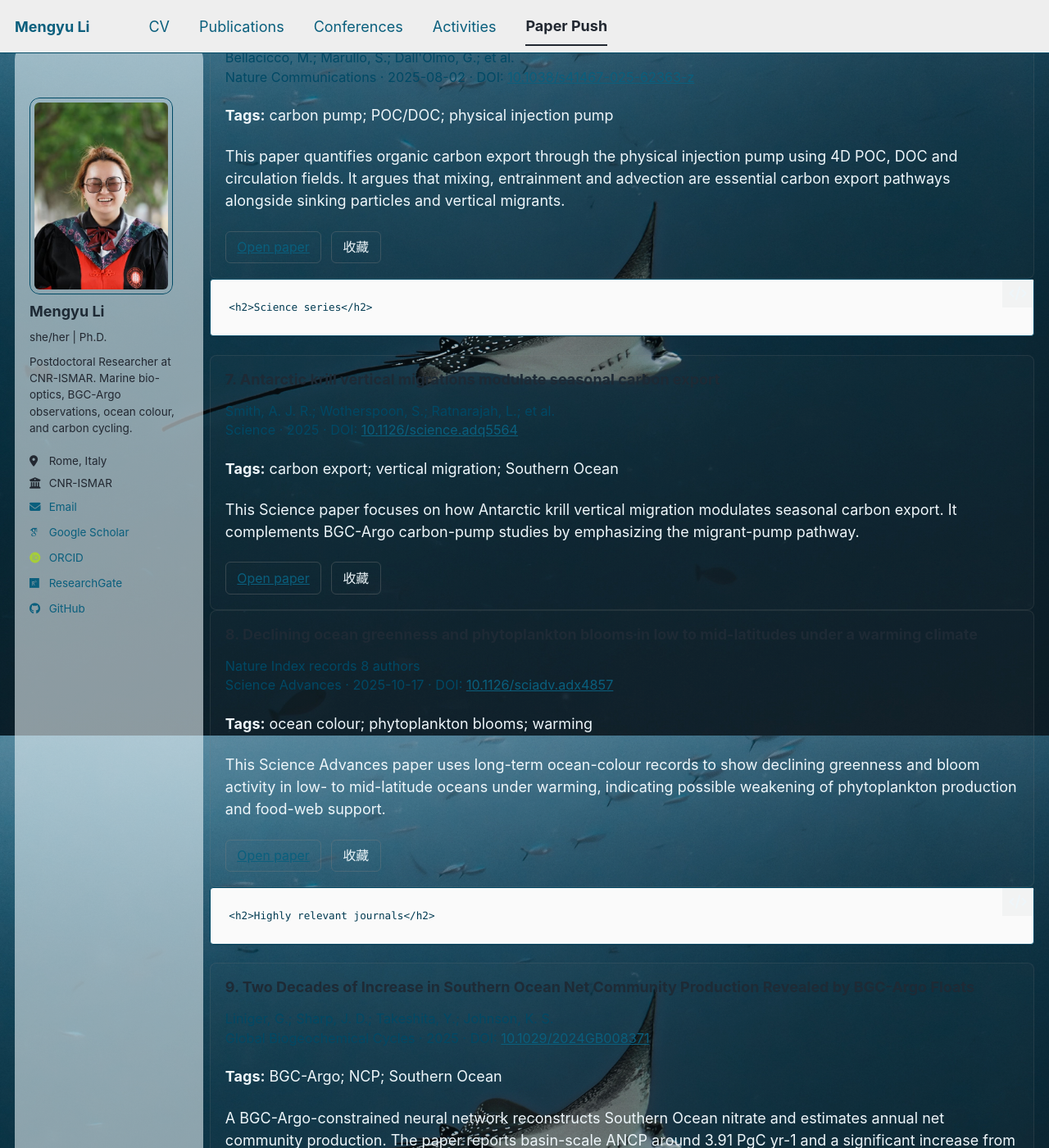
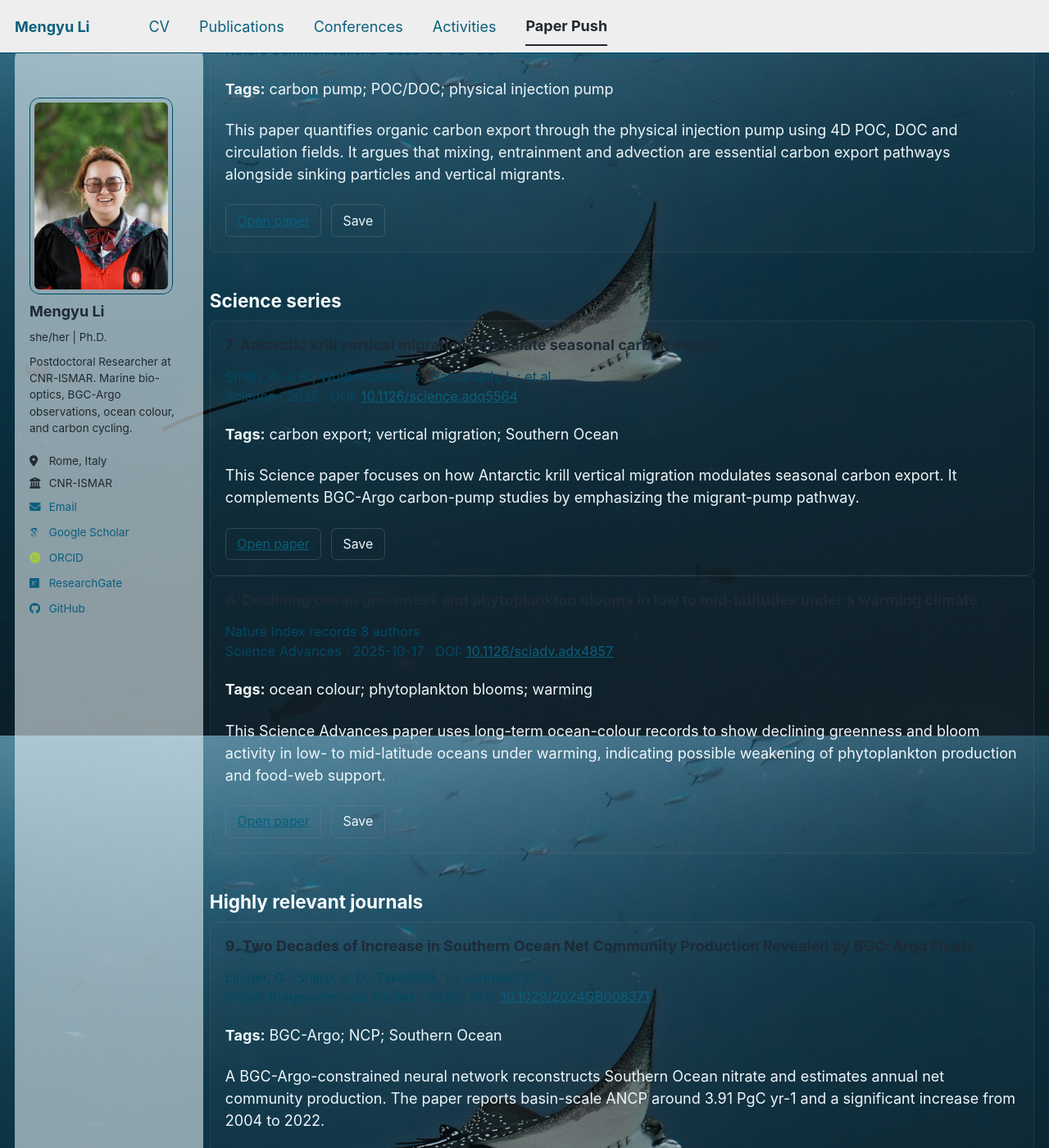
Before and after one commit to MengyuLi15/MengyuLi15.github.io, a Jekyll site: the page built from _pages/paper-push-2026-05-27.md, in a window 1280 px wide and 1400 px high, scrolled down 2943 px. Shown: the whole window at 82% size. Built offline with Jekyll 4.4.1, drawn with Linux system fonts in a browser that asks for light colours; some web fonts are replaced; a script bundle is joined from its source files by our own code; library files that are not in the unit come from our copies; some of the changed text lies outside the part shown.

Commit message:
Fix paper push page rendering

```diff
--- a/_pages/paper-push-2026-05-27.md
+++ b/_pages/paper-push-2026-05-27.md
@@ -34,35 +34,35 @@ author_profile: true
 
 {% assign current_group = "" %}
 {% for paper in issue.papers %}
-  {% if paper.group != current_group %}
-    {% assign current_group = paper.group %}
-    <h2>{{ current_group }}</h2>
-  {% endif %}
+{% if paper.group != current_group %}
+{% assign current_group = paper.group %}
+<h2>{{ current_group }}</h2>
+{% endif %}
 
-  <article class="paper-push-paper">
-    <h3>{{ forloop.index }}. {{ paper.title }}</h3>
-    <p class="paper-push-meta">
-      {{ paper.authors }}<br>
-      {{ paper.journal }} · {{ paper.published }} · DOI:
-      <a href="https://doi.org/{{ paper.doi }}">{{ paper.doi }}</a>
-    </p>
-    <p><strong>Tags:</strong> {{ paper.tags }}</p>
-    <p>{{ paper.summary }}</p>
-    <div class="paper-push-paper-actions">
-      <a class="paper-push-button" href="{{ paper.url }}">Open paper</a>
-      <button
-        class="favorite-button"
-        type="button"
-        data-favorite-paper
-        data-issue-date="{{ issue.date | escape }}"
-        data-title="{{ paper.title | escape }}"
-        data-authors="{{ paper.authors | escape }}"
-        data-journal="{{ paper.journal | escape }}"
-        data-published="{{ paper.published | escape }}"
-        data-doi="{{ paper.doi | escape }}"
-        data-url="{{ paper.url | escape }}"
-        data-summary="{{ paper.summary | escape }}"
-        aria-pressed="false">收藏</button>
-    </div>
-  </article>
+<article class="paper-push-paper">
+  <h3>{{ forloop.index }}. {{ paper.title }}</h3>
+  <p class="paper-push-meta">
+    {{ paper.authors }}<br>
+    {{ paper.journal }} &middot; {{ paper.published }} &middot; DOI:
+    <a href="https://doi.org/{{ paper.doi }}">{{ paper.doi }}</a>
+  </p>
+  <p><strong>Tags:</strong> {{ paper.tags }}</p>
+  <p>{{ paper.summary }}</p>
+  <div class="paper-push-paper-actions">
+    <a class="paper-push-button" href="{{ paper.url }}">Open paper</a>
+    <button
+      class="favorite-button"
+      type="button"
+      data-favorite-paper
+      data-issue-date="{{ issue.date | escape }}"
+      data-title="{{ paper.title | escape }}"
+      data-authors="{{ paper.authors | escape }}"
+      data-journal="{{ paper.journal | escape }}"
+      data-published="{{ paper.published | escape }}"
+      data-doi="{{ paper.doi | escape }}"
+      data-url="{{ paper.url | escape }}"
+      data-summary="{{ paper.summary | escape }}"
+      aria-pressed="false">Save</button>
+  </div>
+</article>
 {% endfor %}
--- a/assets/js/paper-push.js
+++ b/assets/js/paper-push.js
@@ -33,7 +33,7 @@
   function setButtonState(button, active) {
     button.classList.toggle("is-favorite", active);
     button.setAttribute("aria-pressed", active ? "true" : "false");
-    button.textContent = active ? "已收藏" : "收藏";
+    button.textContent = active ? "Saved" : "Save";
   }
 
   function syncButtons() {
@@ -42,6 +42,12 @@
     document.querySelectorAll("[data-favorite-paper]").forEach(function (button) {
       setButtonState(button, ids.indexOf(paperId(buttonPaper(button))) !== -1);
     });
+  }
+
+  function escapeHtml(value) {
+    var node = document.createElement("div");
+    node.textContent = value || "";
+    return node.innerHTML;
   }
 
   function escapeCsv(value) {
@@ -87,11 +93,11 @@
     favorites.forEach(function (paper) {
       html.push(
         "<tr>",
-        '<td><a href="' + paper.url + '">' + paper.title + "</a></td>",
-        "<td>" + paper.journal + "</td>",
-        "<td>" + paper.published + "</td>",
-        '<td><a href="https://doi.org/' + paper.doi + '">' + paper.doi + "</a></td>",
-        '<td><button class="paper-push-button" data-remove-favorite="' + paperId(paper) + '">Remove</button></td>',
+        '<td><a href="' + escapeHtml(paper.url) + '">' + escapeHtml(paper.title) + "</a></td>",
+        "<td>" + escapeHtml(paper.journal) + "</td>",
+        "<td>" + escapeHtml(paper.published) + "</td>",
+        '<td><a href="https://doi.org/' + escapeHtml(paper.doi) + '">' + escapeHtml(paper.doi) + "</a></td>",
+        '<td><button class="paper-push-button" data-remove-favorite="' + escapeHtml(paperId(paper)) + '">Remove</button></td>',
         "</tr>"
       );
     });
```
Also changed, not shown: scripts/create_paper_push_page.py (+30 -30 lines).
